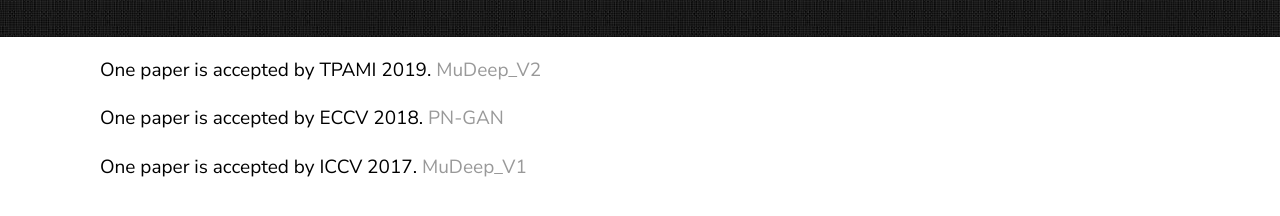
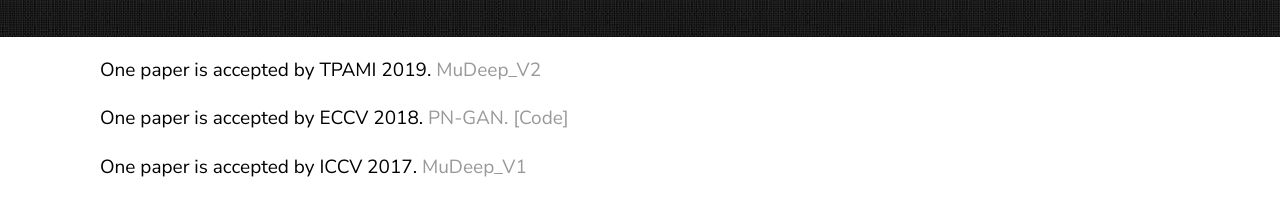
Before and after one commit to naiq/naiq.github.io, a Jekyll site: the page built from _posts/2019-08-23-news.markdown, in a window 1280 px wide. Shown: the part 388-604 px from the top of the page. Built offline with Jekyll 4.4.1, drawn with Linux system fonts in a browser that asks for light colours.

Commit message:
commit 1

```diff
--- a/_posts/2019-08-23-news.markdown
+++ b/_posts/2019-08-23-news.markdown
@@ -10,7 +10,8 @@
 
 One paper is accepted by ECCV 2018.
 <a href="http://openaccess.thecvf.com/content_iccv_2017/html/Qian_Multi-Scale_Deep_Learning_ICCV_2017_paper.html"
-target="_blank">PN-GAN</a>
+target="_blank">PN-GAN.</a>
+<a href="https://github.com/naiq/PN_GAN" target="_blank">[Code]</a>
 
 One paper is accepted by ICCV 2017.
 <a href="http://openaccess.thecvf.com/content_ECCV_2018/html/Xuelin_Qian_Pose-Normalized_Image_Generation_ECCV_2018_paper.html"
```
